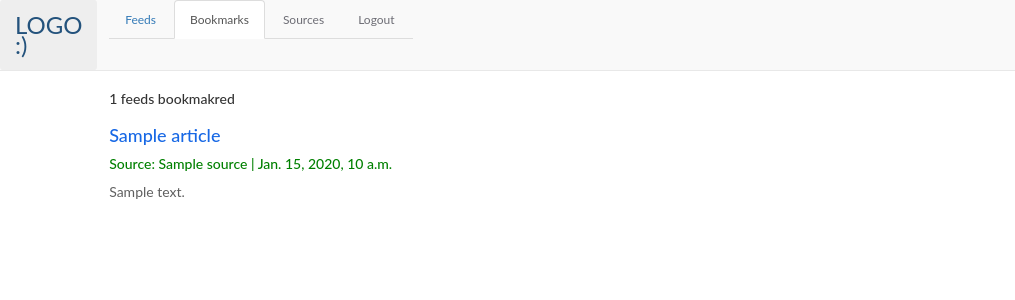
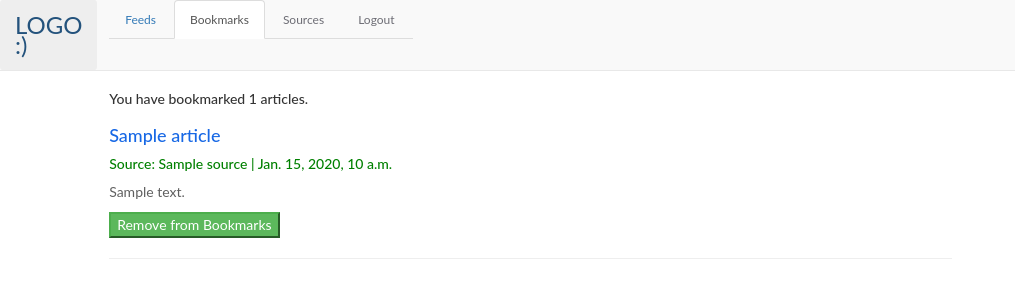
Before and after one commit to dosatos/rss_news, a Django app: page /bookmarks/ in a window 1280 px wide. Shown: the top 300 px of the page, without its empty margins (0-1015 px from the left). Run offline with Django 3.2, Linux system fonts and the light colour scheme; a user stored in the database is signed in; tables that the repository leaves empty hold one stand-in row (values such as "Sample post"); parts of the project's set-up code (start-up, migrations or seed data) failed here and were passed over; some libraries are stand-ins or nearby versions.

Commit message:
bookmarking generalised: bookmarks and feeds are run from the same template

```diff
--- a/feeds/templates/feeds/bookmarks.html
+++ /dev/null
@@ -1,25 +0,0 @@
-{% extends 'feeds/base.html' %}
-{% block css %}
-    {% load static %}
-    <link rel="stylesheet" type="text/css" href="{% static 'feeds/css/index.css' %}" />
-{% endblock %}
-
-{% block title %} Bookmarks {% endblock %}
-
-{% block content %}
-    <div class="row">
-        <div class="col-xs-10 col-xs-offset-1 col-sm-8 col-sm-offset-1">
-            <h5 class="feeds-count-text"> {{ articles_count }} feeds bookmakred </h5>
-        </div>
-        {% for article in articles %}
-        <div class="col-xs-10 col-xs-offset-1 col-sm-8 col-sm-offset-1">
-            <a href="{{ article.link }}">
-                <h4 class="title">{{ article.title }}</h4>
-            </a>
-            <h5 class="category">Source: {{ article.source.title }} | {{ article.date_published}}</h5>
-            <!--TODO: clean the summary by removing <img>. so far truncated -->
-            <p class="text">{{ article.body|truncatechars:200 }}</p>
-        </div>
-        {% endfor %}
-    </div>
-{% endblock %}
--- a/feeds/templates/feeds/feeds.html
+++ b/feeds/templates/feeds/feeds.html
@@ -9,7 +9,7 @@
 {% block content %}
     <div class="row">
         <div class="col-xs-10 col-xs-offset-1 col-sm-8 col-sm-offset-1">
-            <h5 class="feeds-count-text"> About {{ articles_count }} feeds on the web-site </h5>
+            <h5 class="feeds-count-text"> {{ top_message }} </h5>
         </div>
         {% for article in articles %}
         <div class="col-xs-10 col-xs-offset-1 col-sm-8 col-sm-offset-1">
@@ -21,7 +21,7 @@
             <h5 class="category">Source: {{ article.source.title }} | {{ article.date_published}}</h5>
             <!--TODO: clean the summary by removing <img>. so far truncated -->
             <p class="text">{{ article.body|truncatechars:200 }}</p>
-            <form style="display: inline;" action="/add-bookmark/" method="POST">
+            <form method="POST">
                 {% csrf_token %}
                 {% if article in user.bookmarks.all %}
                     <button class="btn-success" type="submit" name="key" value="{{ article.pk }}"> Remove from Bookmarks </button>
--- a/feeds/views.py
+++ b/feeds/views.py
@@ -10,10 +10,12 @@ from feeds import utils
 from feeds import tasks
 
 def feeds(request):
+    if request.method == "POST":
+        return add_bookmark(request)
     template_path = 'feeds/feeds.html'
     articles = Article.objects.all()
     context = {'articles': articles,
-               'articles_count': len(articles)}
+               'top_message': f"About {len(articles)} articles on the web-site"}
     return render(request, template_path, context)  # TODO: limit number of items shown, so far shows all feeds without limitation
 
 
@@ -41,21 +43,20 @@ def source_page(request):
 
 @login_required
 def bookmarks(request):
-    template_path = 'feeds/bookmarks.html'
+    if request.method == "POST":
+        return add_bookmark(request)
+    template_path = 'feeds/feeds.html'
     articles =  request.user.bookmarks.all()
     context = {'articles': articles,
-               'articles_count': len(articles)}
+               'top_message': f"You have bookmarked {len(articles)} articles."}
     # TODO: limit number of items shown, so far shows all feeds without limitation
     return render(request, template_path, context)
 
 
-@login_required
 def add_bookmark(request):
-    if request.method == "POST":
-        article = get_object_or_404(Article, pk=int(request.POST['key']))
-        if article in request.user.bookmarks.all():  # adding to bookmarks
-            request.user.bookmarks.remove(article)
-        else:  # removing from bookmarks
-            request.user.bookmarks.add(article)
-        return redirect(request.path)
-    return redirect('/')
+    article = get_object_or_404(Article, pk=int(request.POST['key']))
+    if article in request.user.bookmarks.all():  # adding to bookmarks
+        request.user.bookmarks.remove(article)
+    else:  # removing from bookmarks
+        request.user.bookmarks.add(article)
+    return redirect(request.path)
--- a/todo.txt
+++ b/todo.txt
@@ -41,7 +41,7 @@ x add css for the feeds/source/login pages
 model:
 x many-to-many relationship: feeds to users
 x create the url, view, template for bookmarking (login_required)
-- add/remove bookmark
+x add/remove bookmark
 
 # Comments App
 - create the model
```
